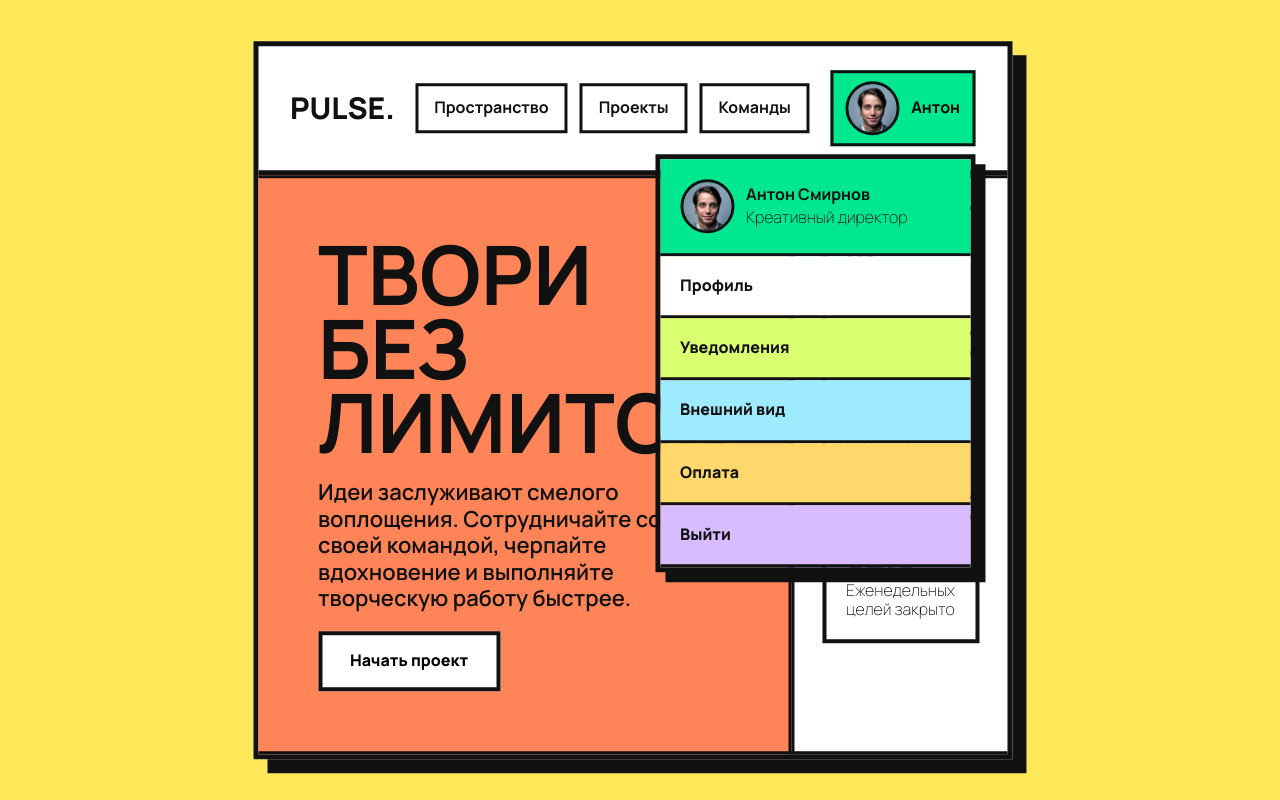
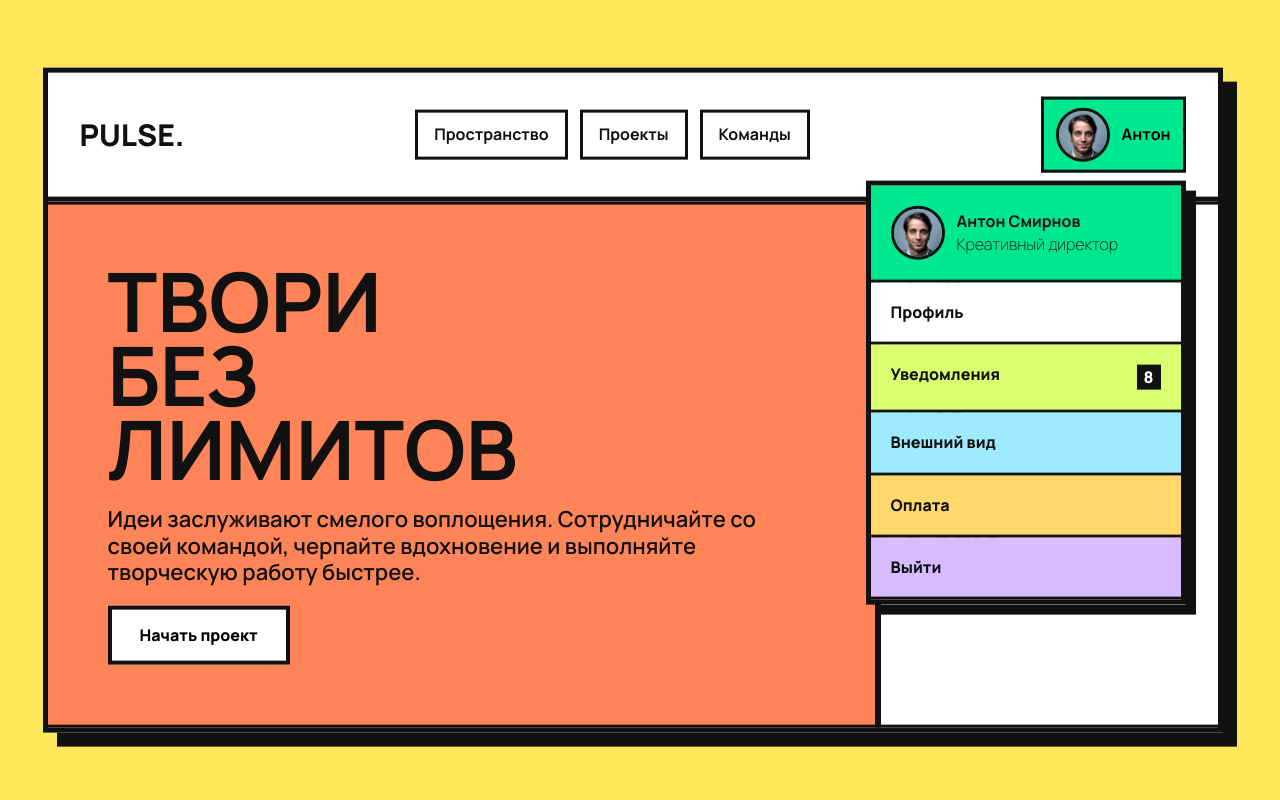
Before and after one commit to notsabyrka/vypadayushhee-menyu, a plain HTML site: page index.html in a window 1280 px wide. Both pictures are taken after a click on the button "Антон". Drawn offline with Linux system fonts and the light colour scheme.

Commit message:
style: refine layout styles

```diff
--- a/css/components/dropdown.css
+++ b/css/components/dropdown.css
@@ -81,6 +81,20 @@
 }
 
 .dropdown__link {
-  display: block;
+  display: flex;
+  justify-content: space-between;
   padding: 20px;
+
+  &:hover > .dropdown__link-badge {
+    color: var(--color-dark);
+    background-color: var(--color-light);
+  }
 }
+
+.dropdown__link-badge {
+  padding: 3px 7px;
+  font-weight: 800;
+  font-size: 16px;
+  color: var(--color-light);
+  background-color: var(--color-dark);
+}
--- a/css/components/main.css
+++ b/css/components/main.css
@@ -3,6 +3,7 @@
   top: 50%;
   left: 50%;
   translate: -50% -50%;
+  width: 100%;
 }
 
 .main__inner {
--- a/index.html
+++ b/index.html
@@ -60,7 +60,10 @@
                   <a class="dropdown__link" href="/">Профиль</a>
                 </li>
                 <li class="dropdown__item">
-                  <a class="dropdown__link" href="/">Уведомления</a>
+                  <a class="dropdown__link" href="/">
+                    <span>Уведомления</span>
+                    <span class="dropdown__link-badge">8</span>
+                  </a>
                 </li>
                 <li class="dropdown__item">
                   <a class="dropdown__link" href="/">Внешний вид</a>
```
